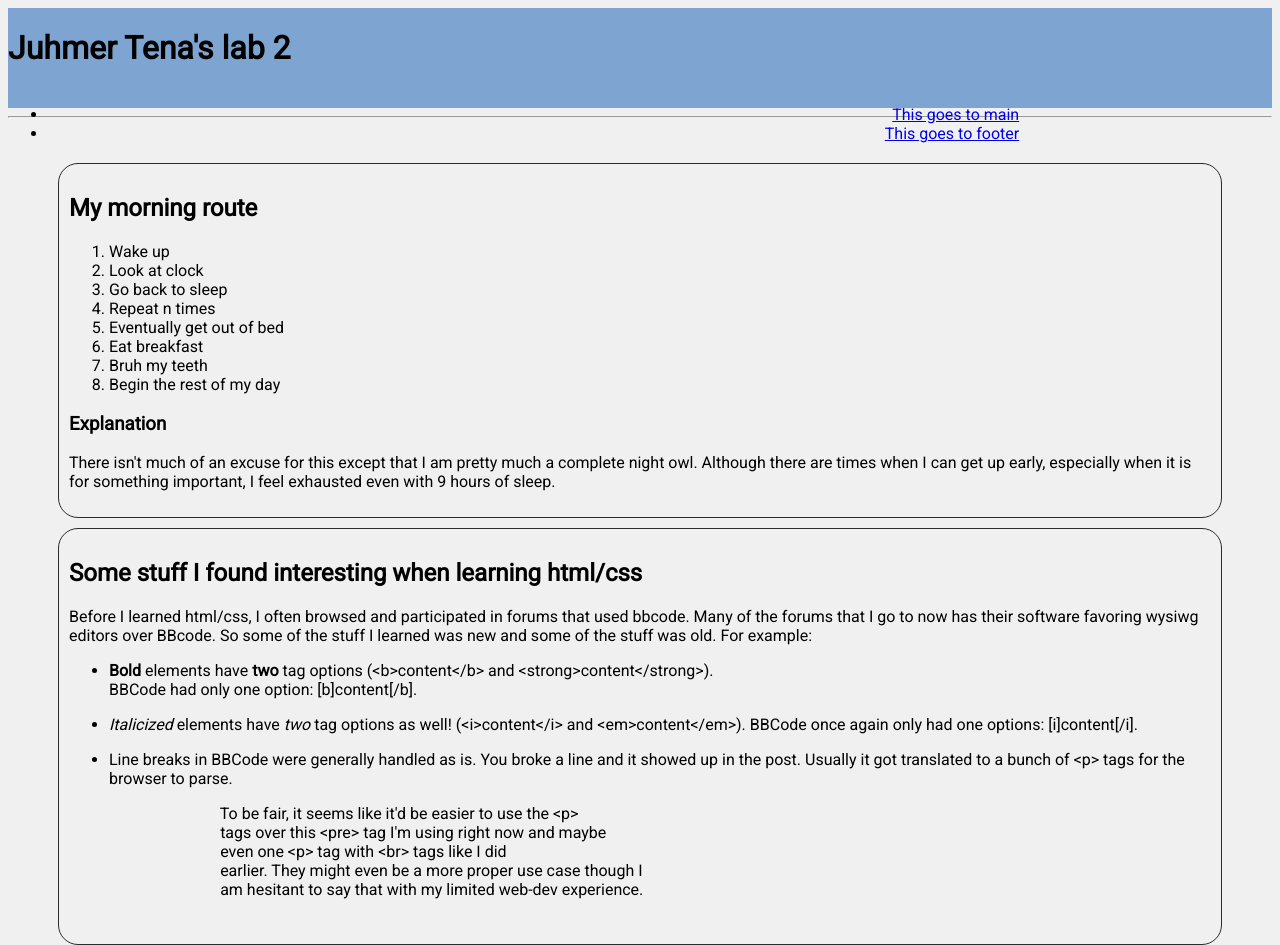
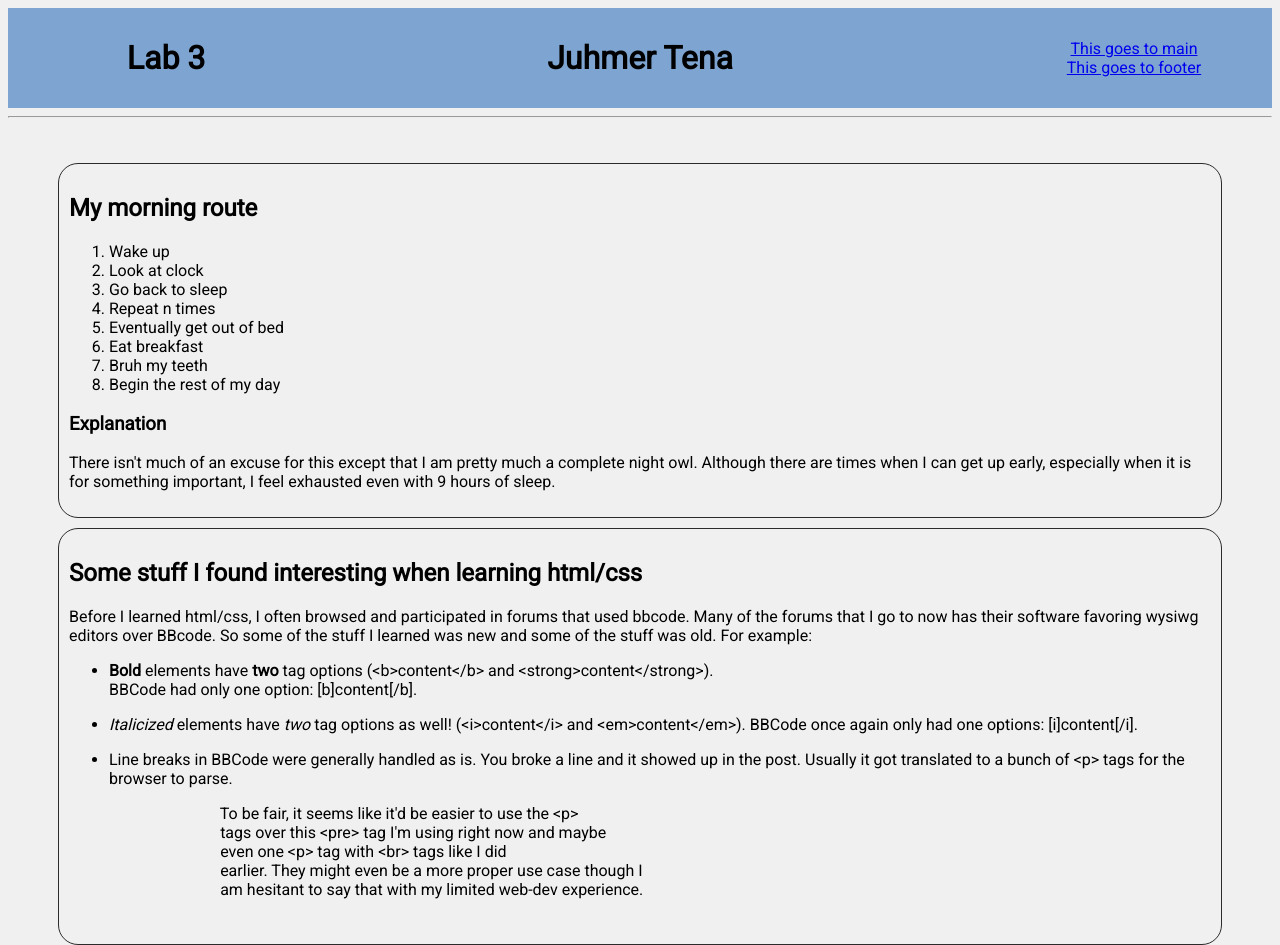
Before and after one commit to AxiosDeminence/wi21-cse110-lab3, a plain HTML site: page index.html in a window 1280 px wide. Shown: the top 945 px of the page. Drawn offline with Linux system fonts and the light colour scheme.

Commit message:
Flexbox additions

```diff
--- a/index.html
+++ b/index.html
@@ -15,8 +15,8 @@
 </head>
 <body>
     <header id="topbar">
-        <h1>Juhmer Tena's lab 2</h1>
-
+        <h1>Juhmer Tena</h1>
+        <h1>Lab 3</h1>
         <nav>
             <ul>
                 <li>
--- a/style.css
+++ b/style.css
@@ -32,20 +32,33 @@ section {
     height: 100px;
 
     background-color: rgb(50, 115, 189, 0.6);
+
+    display: flex;
+    align-items: center;
 }
 
-#topbar > h1, #topbar > nav {
-    display: inline-block;
-    vertical-align: middle;
+#topbar * {
+    background-color: initial;
+    text-align: center;
 }
 
-#topbar > h1, #topbar > nav, #topbar ul, #topbar li, #topbar a {
-    background-color: initial;
+#topbar li {
+    list-style: none;
 }
 
-#topbar nav {
-    text-align: right;
-    width: 80%;
+#topbar > h1 {
+    flex: 2;
+    order: 3;
+}
+
+#topbar > h1 + h1 {
+    flex: 1;
+    order: 2;
+}
+
+#topbar > nav {
+    flex: 1;
+    order: 3;
 }
 
 main {
```
